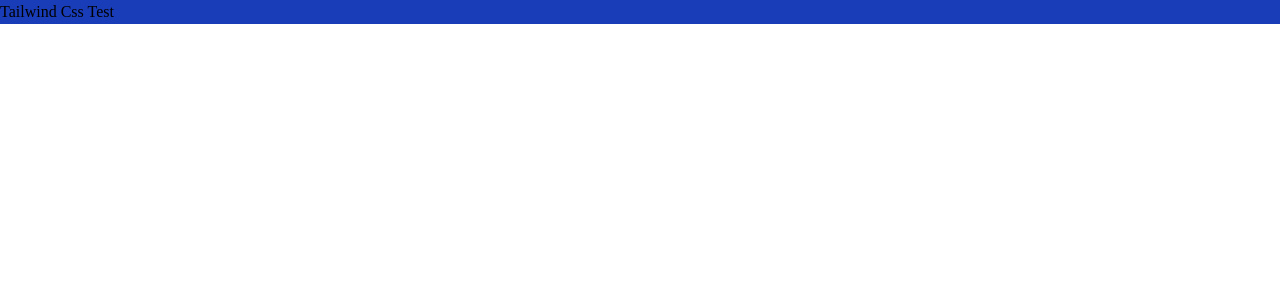
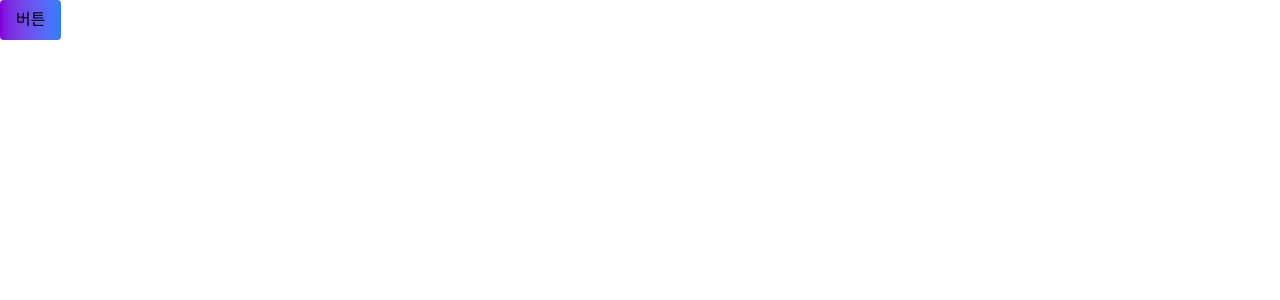
Before and after one commit to munjh61/SeeVocaLang, a React (Vite) app in the folder frontend/: page / in a window 1280 px wide. Shown: the top 300 px of the page. Built offline with nearby package versions, Linux system fonts and the light colour scheme; a web font is replaced by a local one.

Commit message:
button 컴포넌트 정의

```diff
--- a/frontend/package.json
+++ b/frontend/package.json
@@ -11,10 +11,13 @@
   },
   "dependencies": {
     "@tailwindcss/vite": "^4.1.11",
+    "class-variance-authority": "^0.7.1",
+    "clsx": "^2.1.1",
     "eslint-config-prettier": "^10.1.8",
     "eslint-plugin-prettier": "^5.5.3",
     "react": "^19.1.0",
     "react-dom": "^19.1.0",
+    "tailwind-merge": "^3.3.1",
     "tailwindcss": "^4.1.11"
   },
   "devDependencies": {
--- a/frontend/src/App.tsx
+++ b/frontend/src/App.tsx
@@ -1,12 +1,13 @@
+import { Button } from "./components/atoms/Button.tsx";
+
 function App() {
-
   return (
     <>
-      <div className={"bg-blue-800"}>
-        Tailwind Css Test
-            </div>
+      <Button purpose={"purple"} size="md">
+        버튼
+      </Button>
     </>
-  )
+  );
 }
 
-export default App
+export default App;
--- a/frontend/src/components/atoms/Button.ts
+++ /dev/null
@@ -1 +0,0 @@
-// Button.ts
--- /dev/null
+++ b/frontend/src/components/atoms/Button.tsx
@@ -0,0 +1,27 @@
+import { buttonVariants } from "../variants/ButtonVariants.ts";
+import { cn } from "../../utils/cn.ts";
+
+type ButtonProps = {
+  purpose?: "purple" | "delete" | "cancle";
+  size?: "sm" | "md" | "lg";
+  className?: string;
+  icon?: string;
+  children: React.ReactNode;
+} & React.ButtonHTMLAttributes<HTMLButtonElement>;
+
+export const Button = ({
+  purpose,
+  size,
+  className,
+  children,
+  ...props
+}: ButtonProps) => {
+  return (
+    <button
+      className={cn(buttonVariants({ purpose, size }), className)}
+      {...props}
+    >
+      {children}
+    </button>
+  );
+};
--- /dev/null
+++ b/frontend/src/components/atoms/Text.tsx
@@ -0,0 +1,23 @@
+import { textVariants } from "../variants/TextVariants.ts";
+import { cn } from "../../utils/cn.ts";
+
+type TextProps = {
+  size?: "sm" | "md" | "lg";
+  style?: "main" | "game" | "mypage" | "friend";
+  className?: string;
+  children: React.ReactNode;
+} & React.HTMLAttributes<HTMLDivElement>; // ✅ textarea가 아니라 div
+
+export const Text = ({
+  style,
+  size,
+  className,
+  children,
+  ...props
+}: TextProps) => {
+  return (
+    <div className={cn(textVariants({ style, size }), className)} {...props}>
+      {children}
+    </div>
+  );
+};
--- /dev/null
+++ b/frontend/src/components/variants/ButtonVariants.ts
@@ -0,0 +1,27 @@
+import { cva } from "class-variance-authority";
+
+export const buttonVariants = cva(
+  "inline-flex items-center justify-center rounded", // 이함수에 기본적으로 적용시킬 스타일 뼈대
+  {
+    variants: {
+      purpose: {
+        purple: `
+          bg-gradient-to-r from-purple-700 to-blue-500
+          hover:opacity-90
+          active:scale-95 active:shadow-inner
+        `,
+        delete: "bg-red-500 text-white hover:bg-red-600",
+        cancle: "bg-green-500 text-white hover:bg-green-600",
+      },
+      size: {
+        sm: "px-2 py-1 text-sm",
+        md: "px-4 py-2 text-base",
+        lg: "px-6 py-3 text-lg",
+      },
+      textColor: {
+        white: "text-white",
+        black: "text-black",
+      },
+    },
+  }
+);
--- /dev/null
+++ b/frontend/src/components/variants/TextVariants.ts
@@ -0,0 +1,24 @@
+import { cva } from "class-variance-authority";
+
+export const textVariants = cva(
+  "inline-flex items-center justify-center rounded", // 이함수에 기본적으로 적용시킬 스타일 뼈대
+  {
+    variants: {
+      style: {
+        main: "bg-blue-500 text-white hover:bg-blue-600",
+        game: "bg-red-500 text-white hover:bg-red-600",
+        mypage: "bg-green-500 text-white hover:bg-green-600",
+        friend: "bg-blue-500 radious-20",
+      },
+      size: {
+        sm: "px-2 py-1 text-sm",
+        md: "px-4 py-2 text-base",
+        lg: "px-6 py-3 text-lg",
+      },
+    },
+    defaultVariants: {
+      style: "main",
+      size: "md",
+    },
+  }
+);
--- a/frontend/src/components/variants/button/button.ts
+++ /dev/null
@@ -1 +0,0 @@
-// button style
--- /dev/null
+++ b/frontend/src/utils/cn.ts
@@ -0,0 +1,8 @@
+// src/lib/utils.ts
+import { clsx, type ClassValue } from "clsx";
+import { twMerge } from "tailwind-merge";
+
+// clsx로 조건부 className 처리 + tailwind-merge로 중복 제거
+export function cn(...inputs: ClassValue[]) {
+  return twMerge(clsx(inputs));
+}
```
